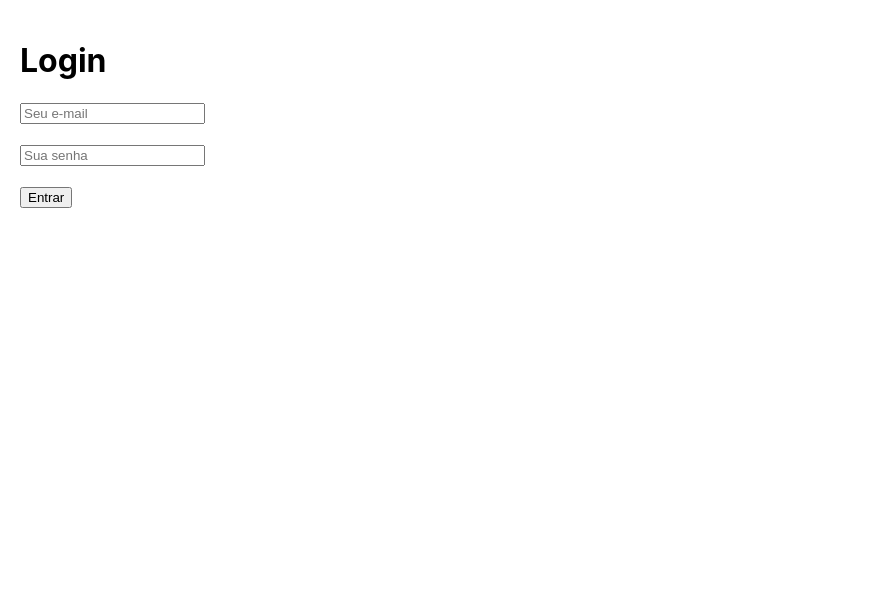
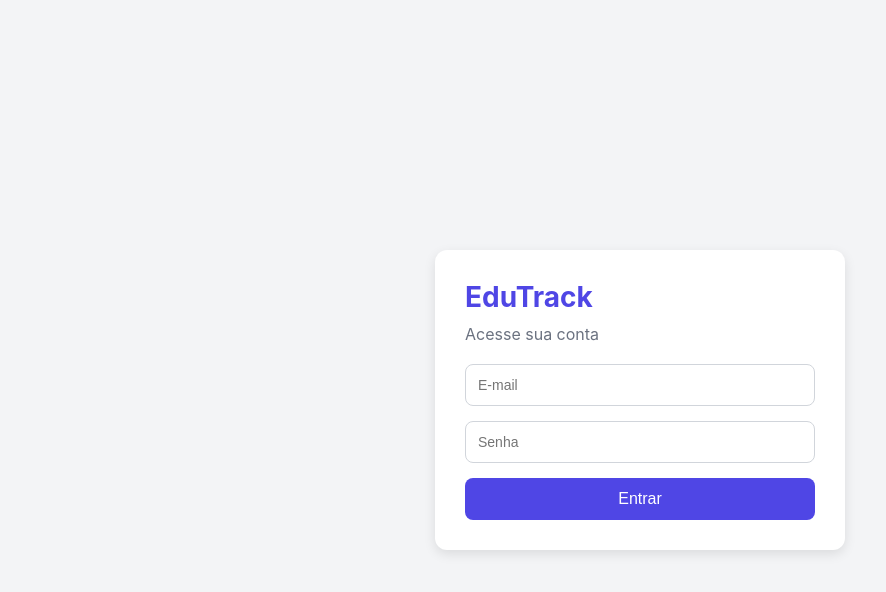
Before and after one commit to felippeximenes/edu-track, a React (Create React App) app in the folder frontend/: page / in a window 1280 px wide. Shown: the top 592 px of the page, without its empty margins (0-886 px from the left). Built offline with nearby package versions, Linux system fonts and the light colour scheme.

Commit message:
feat(frontend): implement dashboard with certificate listing, summary cards and navbar integration

```diff
--- a/frontend/src/context/AuthContext.tsx
+++ b/frontend/src/context/AuthContext.tsx
@@ -1,6 +1,12 @@
-import { createContext, useContext, useState, ReactNode, useEffect } from "react";
+// src/context/AuthContext.tsx
+import {
+  createContext,
+  useContext,
+  useState,
+  ReactNode,
+  useEffect,
+} from "react";
 import { api } from "../api/axios";
-
 
 interface User {
   id: number;
@@ -34,8 +40,8 @@ export function AuthProvider({ children }: { children: ReactNode }) {
     setLoading(false);
   }, []);
 
-  // Função de login real usando sua API
-  async function login(email: string, password: string) {
+  // 🔥 Função de login real usando sua API
+  async function login(email: string, password: string): Promise<boolean> {
     try {
       const res = await api.post("/auth/login", { email, password });
 
--- a/frontend/src/index.tsx
+++ b/frontend/src/index.tsx
@@ -1,19 +1,18 @@
-import React from 'react';
-import ReactDOM from 'react-dom/client';
-import './index.css';
-import App from './App';
-import reportWebVitals from './reportWebVitals';
+// src/index.tsx
+import React from "react";
+import ReactDOM from "react-dom/client";
+import App from "./App";
+import { AuthProvider } from "./context/AuthContext";
+import "./index.css";
 
 const root = ReactDOM.createRoot(
-  document.getElementById('root') as HTMLElement
+  document.getElementById("root") as HTMLElement
 );
+
 root.render(
   <React.StrictMode>
-    <App />
+    <AuthProvider>
+      <App />
+    </AuthProvider>
   </React.StrictMode>
 );
-
-// If you want to start measuring performance in your app, pass a function
-// to log results (for example: reportWebVitals(console.log))
-// or send to an analytics endpoint. Learn more: https://bit.ly/CRA-vitals
-reportWebVitals();
--- a/frontend/src/pages/Dashboard.tsx
+++ b/frontend/src/pages/Dashboard.tsx
@@ -1,3 +1,254 @@
+// frontend/src/pages/Dashboard.tsx
+import { useEffect, useState } from "react";
+import { useAuth } from "../context/AuthContext";
+import { api } from "../api/axios";
+import Navbar from "../components/Navbar";
+
+interface Certificate {
+  id: number;
+  code: string;
+  issuedAt: string;
+  course: {
+    title: string;
+  };
+}
+
 export default function Dashboard() {
-  return <h1>Dashboard do Aluno</h1>;
+  const { user } = useAuth();
+  const [certificates, setCertificates] = useState<Certificate[]>([]);
+  const [loading, setLoading] = useState(true);
+  const [error, setError] = useState<string | null>(null);
+
+  useEffect(() => {
+    async function loadCertificates() {
+      try {
+        setLoading(true);
+        const res = await api.get<Certificate[]>("/certificates/me");
+        setCertificates(res.data);
+      } catch (err) {
+        console.error(err);
+        setError("Não foi possível carregar seus certificados.");
+      } finally {
+        setLoading(false);
+      }
+    }
+
+    loadCertificates();
+  }, []);
+
+  function openCertificatePDF(code: string) {
+    // abre o PDF público em uma nova aba
+    window.open(
+      `http://localhost:3001/certificates/public/${code}/pdf`,
+      "_blank"
+    );
+  }
+
+  const totalCertificates = certificates.length;
+  const lastCertificate = certificates[0];
+
+  return (
+    <div style={styles.page}>
+      <Navbar />
+
+      <main style={styles.main}>
+        {/* HEADER */}
+        <section style={styles.headerRow}>
+          <div>
+            <h1 style={styles.title}>
+              Olá, {user?.name || "Aluno"} 👋
+            </h1>
+            <p style={styles.subtitle}>
+              Bem-vindo ao seu painel EduTrack. Aqui você acompanha
+              seus cursos e certificados.
+            </p>
+          </div>
+        </section>
+
+        {/* CARDS RESUMO */}
+        <section style={styles.cardsRow}>
+          <div style={styles.card}>
+            <span style={styles.cardLabel}>Certificados conquistados</span>
+            <strong style={styles.cardNumber}>{totalCertificates}</strong>
+          </div>
+
+          <div style={styles.card}>
+            <span style={styles.cardLabel}>Último certificado</span>
+            {lastCertificate ? (
+              <>
+                <strong style={styles.cardNumber}>
+                  {lastCertificate.course.title}
+                </strong>
+                <span style={styles.cardSmall}>
+                  Emitido em{" "}
+                  {new Date(lastCertificate.issuedAt).toLocaleDateString(
+                    "pt-BR"
+                  )}
+                </span>
+              </>
+            ) : (
+              <span style={styles.cardSmall}>
+                Você ainda não possui certificados.
+              </span>
+            )}
+          </div>
+        </section>
+
+        {/* LISTA DE CERTIFICADOS */}
+        <section style={styles.section}>
+          <div style={styles.sectionHeader}>
+            <h2 style={styles.sectionTitle}>Meus Certificados</h2>
+          </div>
+
+          {loading && <p>Carregando certificados...</p>}
+          {error && <p style={{ color: "#dc2626" }}>{error}</p>}
+
+          {!loading && !error && certificates.length === 0 && (
+            <p>Você ainda não possui certificados emitidos.</p>
+          )}
+
+          {!loading && !error && certificates.length > 0 && (
+            <div style={styles.tableWrapper}>
+              <table style={styles.table}>
+                <thead>
+                  <tr>
+                    <th style={styles.th}>Curso</th>
+                    <th style={styles.th}>Código</th>
+                    <th style={styles.th}>Data</th>
+                    <th style={styles.th}>Ações</th>
+                  </tr>
+                </thead>
+                <tbody>
+                  {certificates.map((cert) => (
+                    <tr key={cert.id}>
+                      <td style={styles.td}>{cert.course.title}</td>
+                      <td style={styles.tdMono}>{cert.code}</td>
+                      <td style={styles.td}>
+                        {new Date(cert.issuedAt).toLocaleDateString("pt-BR")}
+                      </td>
+                      <td style={styles.td}>
+                        <button
+                          style={styles.linkButton}
+                          onClick={() => openCertificatePDF(cert.code)}
+                        >
+                          Ver certificado
+                        </button>
+                      </td>
+                    </tr>
+                  ))}
+                </tbody>
+              </table>
+            </div>
+          )}
+        </section>
+      </main>
+    </div>
+  );
 }
+
+const styles: { [key: string]: React.CSSProperties } = {
+  page: {
+    minHeight: "100vh",
+    backgroundColor: "#f3f4f6",
+  },
+  main: {
+    maxWidth: "1100px",
+    margin: "0 auto",
+    padding: "24px 16px 40px",
+  },
+  headerRow: {
+    display: "flex",
+    justifyContent: "space-between",
+    alignItems: "center",
+    marginBottom: "24px",
+  },
+  title: {
+    fontSize: "28px",
+    fontWeight: 700,
+    margin: 0,
+  },
+  subtitle: {
+    marginTop: "8px",
+    color: "#6b7280",
+  },
+  cardsRow: {
+    display: "grid",
+    gridTemplateColumns: "repeat(auto-fit, minmax(240px, 1fr))",
+    gap: "16px",
+    marginBottom: "32px",
+  },
+  card: {
+    backgroundColor: "white",
+    padding: "18px 20px",
+    borderRadius: "12px",
+    boxShadow: "0 4px 12px rgba(0,0,0,0.04)",
+    display: "flex",
+    flexDirection: "column",
+    gap: "4px",
+  },
+  cardLabel: {
+    fontSize: "13px",
+    textTransform: "uppercase",
+    letterSpacing: "0.06em",
+    color: "#9ca3af",
+  },
+  cardNumber: {
+    fontSize: "22px",
+    fontWeight: 700,
+  },
+  cardSmall: {
+    fontSize: "13px",
+    color: "#6b7280",
+  },
+  section: {
+    backgroundColor: "white",
+    borderRadius: "12px",
+    padding: "20px",
+    boxShadow: "0 4px 12px rgba(0,0,0,0.04)",
+  },
+  sectionHeader: {
+    display: "flex",
+    justifyContent: "space-between",
+    alignItems: "center",
+    marginBottom: "12px",
+  },
+  sectionTitle: {
+    margin: 0,
+    fontSize: "18px",
+  },
+  tableWrapper: {
+    overflowX: "auto",
+  },
+  table: {
+    width: "100%",
+    borderCollapse: "collapse",
+    fontSize: "14px",
+  },
+  th: {
+    textAlign: "left",
+    padding: "10px 8px",
+    borderBottom: "1px solid #e5e7eb",
+    fontWeight: 600,
+    fontSize: "13px",
+    color: "#6b7280",
+  },
+  td: {
+    padding: "10px 8px",
+    borderBottom: "1px solid #f3f4f6",
+  },
+  tdMono: {
+    padding: "10px 8px",
+    borderBottom: "1px solid #f3f4f6",
+    fontFamily: "ui-monospace, SFMono-Regular, Menlo, Monaco, Consolas",
+    fontSize: "12px",
+  },
+  linkButton: {
+    padding: "6px 12px",
+    borderRadius: "999px",
+    border: "none",
+    backgroundColor: "#4F46E5",
+    color: "#fff",
+    fontSize: "13px",
+    cursor: "pointer",
+  },
+};
--- a/frontend/src/pages/Login.tsx
+++ b/frontend/src/pages/Login.tsx
@@ -1,3 +1,4 @@
+// src/pages/Login.tsx
 import { useState } from "react";
 import { useAuth } from "../context/AuthContext";
 import { useNavigate } from "react-router-dom";
@@ -8,41 +9,100 @@ export default function Login() {
 
   const [email, setEmail] = useState("");
   const [password, setPassword] = useState("");
+  const [loading, setLoading] = useState(false);
 
   async function handleSubmit(e: React.FormEvent) {
     e.preventDefault();
+    setLoading(true);
 
     const ok = await login(email, password);
 
-    if (ok) navigate("/dashboard");
-    else alert("Credenciais inválidas");
+    setLoading(false);
+
+    if (ok) {
+      navigate("/dashboard");
+    } else {
+      alert("E-mail ou senha inválidos.");
+    }
   }
 
   return (
-    <div style={{ padding: "20px" }}>
-      <h1>Login</h1>
+    <div style={styles.container}>
+      <div style={styles.box}>
+        <h1 style={styles.title}>EduTrack</h1>
+        <p style={styles.subtitle}>Acesse sua conta</p>
 
-      <form onSubmit={handleSubmit}>
+        <form onSubmit={handleSubmit} style={styles.form}>
           <input
             type="email"
-          placeholder="Seu e-mail"
+            placeholder="E-mail"
             value={email}
-          onChange={e => setEmail(e.target.value)}
+            onChange={(e) => setEmail(e.target.value)}
+            style={styles.input}
+            required
           />
-
-        <br /><br />
 
           <input
             type="password"
-          placeholder="Sua senha"
+            placeholder="Senha"
             value={password}
-          onChange={e => setPassword(e.target.value)}
+            onChange={(e) => setPassword(e.target.value)}
+            style={styles.input}
+            required
           />
 
-        <br /><br />
-
-        <button type="submit">Entrar</button>
+          <button type="submit" style={styles.button} disabled={loading}>
+            {loading ? "Entrando..." : "Entrar"}
+          </button>
         </form>
+      </div>
     </div>
   );
 }
+
+const styles = {
+  container: {
+    height: "100vh",
+    display: "flex",
+    justifyContent: "center",
+    alignItems: "center",
+    background: "#f3f4f6",
+  },
+  box: {
+    width: "350px",
+    padding: "30px",
+    background: "white",
+    borderRadius: "12px",
+    boxShadow: "0 4px 12px rgba(0,0,0,0.1)",
+  },
+  title: {
+    margin: 0,
+    fontSize: "28px",
+    fontWeight: "bold",
+    color: "#4F46E5",
+  },
+  subtitle: {
+    margin: "10px 0 20px",
+    color: "#6b7280",
+  },
+  form: {
+    display: "flex",
+    flexDirection: "column" as const,
+  },
+  input: {
+    padding: "12px",
+    marginBottom: "15px",
+    border: "1px solid #d1d5db",
+    borderRadius: "8px",
+    fontSize: "14px",
+  },
+  button: {
+    padding: "12px",
+    background: "#4F46E5",
+    color: "white",
+    border: "none",
+    borderRadius: "8px",
+    fontSize: "16px",
+    cursor: "pointer",
+  },
+};
--- a/frontend/src/routes/PrivateRoute.tsx
+++ b/frontend/src/routes/PrivateRoute.tsx
@@ -1,9 +1,9 @@
 import { Navigate } from "react-router-dom";
 import { useAuth } from "../context/AuthContext";
-import { ReactNode } from "react";
+import { ReactElement } from "react";
 
 interface PrivateRouteProps {
-  children: ReactNode;
+  children: ReactElement; // ← funciona sempre
 }
 
 export default function PrivateRoute({ children }: PrivateRouteProps) {
```
Also changed, not shown: frontend/src/main.tsx (deleted, +0 -12 lines). Lines whose indentation alone changed are shown as unchanged.
